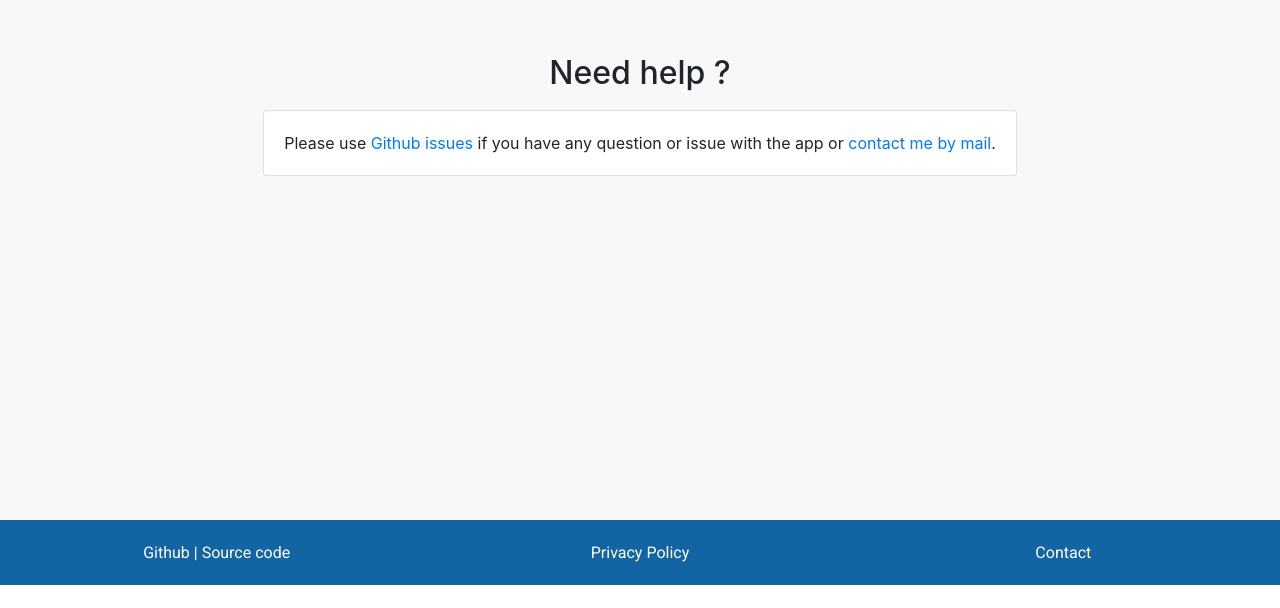
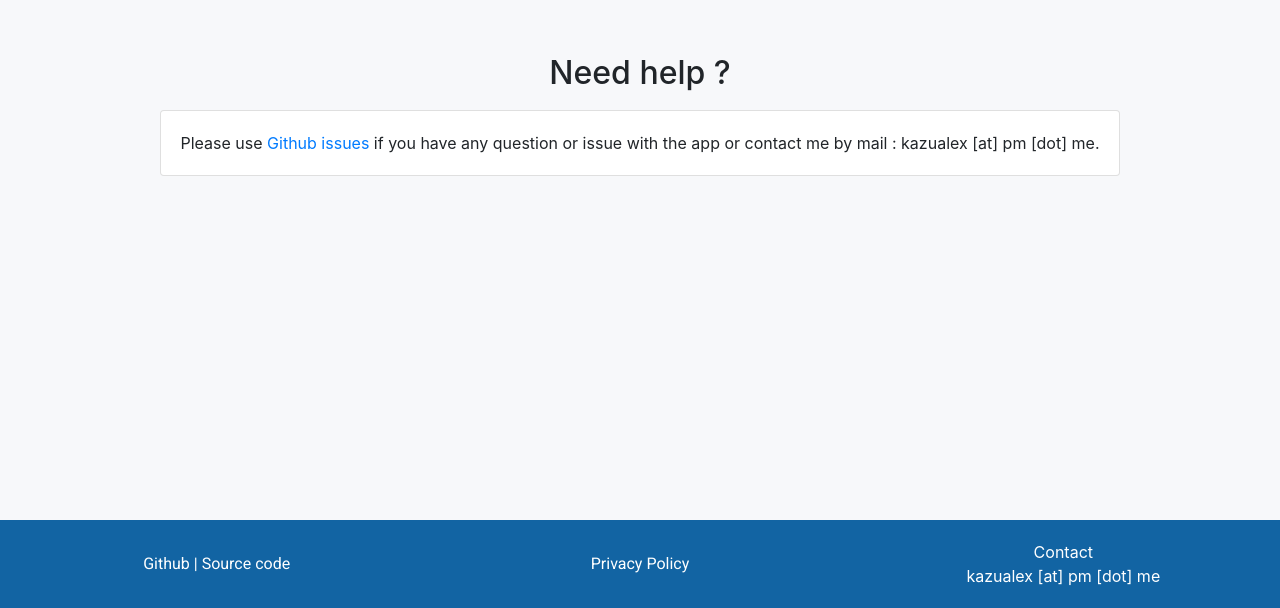
Before and after one commit to KazuAlex/openpollslack, a website: page index.html in a window 1280 px wide. Shown: the part 5080-5688 px from the top of the page. Before the commit the page ends 5665 px from the top, so only its background shows below. Drawn offline with Linux system fonts and the light colour scheme.

Commit message:
remove email link

```diff
--- a/assets/css/index.css
+++ b/assets/css/index.css
@@ -64,6 +64,11 @@ body {
 }
 
 #bottom > .row > .cell {
+  display: flex;
+  align-items: center;
+  justify-content: center;
+  flex-direction: column;
+
   text-align: center;
 }
 
--- a/index.html
+++ b/index.html
@@ -122,7 +122,7 @@
           </div>
           <div class="card">
             <div class="card-body">
-              Please use <a target="_blank" href="https://github.com/KazuAlex/openpollslack/issues">Github issues</a> if you have any question or issue with the app or <a href="mailto:kazualex@pm.me">contact me by mail</a>.
+              Please use <a target="_blank" href="https://github.com/KazuAlex/openpollslack/issues">Github issues</a> if you have any question or issue with the app or contact me by mail : kazualex [at] pm [dot] me.
             </div>
           </div>
         </div>
@@ -137,7 +137,12 @@
           <a href="/privacy/">Privacy Policy</a>
         </div>
         <div class="cell col-12 col-sm-4">
-          <a href="mailto:kazualex@pm.me">Contact</a>
+          <div>
+            Contact
+          </div>
+          <div>
+            kazualex [at] pm [dot] me
+          </div>
         </div>
       </div>
     </div>
```
